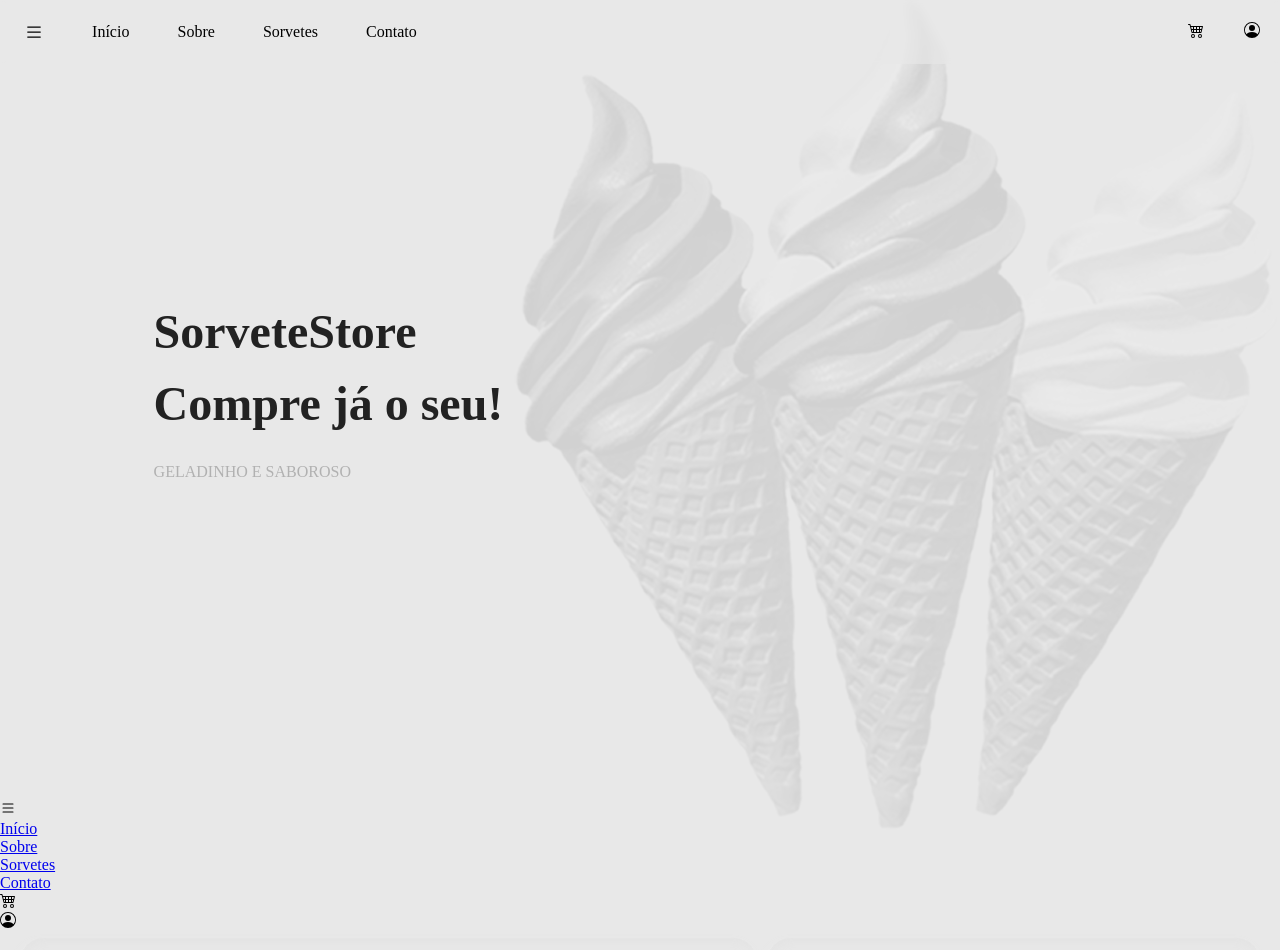
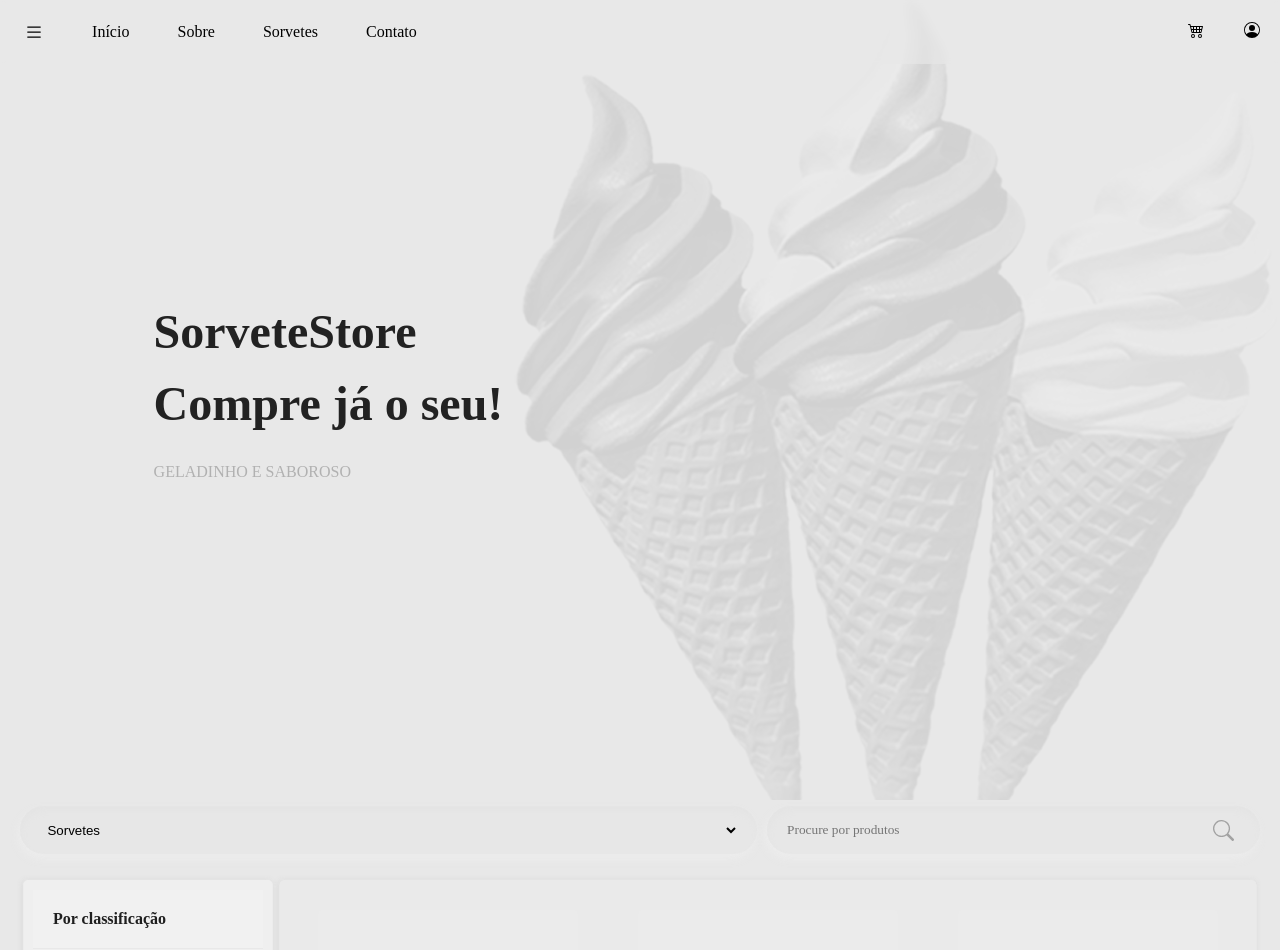
Before and after one commit to LuciLua/site-e-commerce, a Next.js app: page / in a window 1280 px wide. Shown: the top 950 px of the page. Built offline with nearby package versions, Linux system fonts and the light colour scheme.

Commit message:
remove menu from index and keep only in _app page

```diff
--- a/src/pages/index.tsx
+++ b/src/pages/index.tsx
@@ -10,22 +10,6 @@ function Home() {
                     <p id="titulo-g">Geladinho e saboroso</p>
                 </h1>
             </div>
-            <div className="menu">
-                <ul className="ul-l">
-                    <li className="li-l-m" onClick={() => "menu()"}><img src="img/list.svg" alt="" /></li>
-                    <li className="li-l"><a href="index.html">Início</a></li>
-                    <li className="li-l"><a href="about.html">Sobre</a></li>
-                    <li className="li-l"><a href="index.html">Sorvetes</a></li>
-                    <li className="li-l"><a href="index.html">Contato</a></li>
-                </ul>
-                <ul className="ul-r">
-                    <li className="li-r" id="carrinho"><a href="index.html">
-                        <img src="img/basket.svg" alt="" /></a></li>
-                    <li className="li-r" id="user"><a href="index.html"><img src="img/person-circle.svg" alt="" /></a></li>
-                </ul>
-            </div>
-
-
             <div className="search">
                 <div className="cat-search">
                     <select name="cars" id="cars">
```
